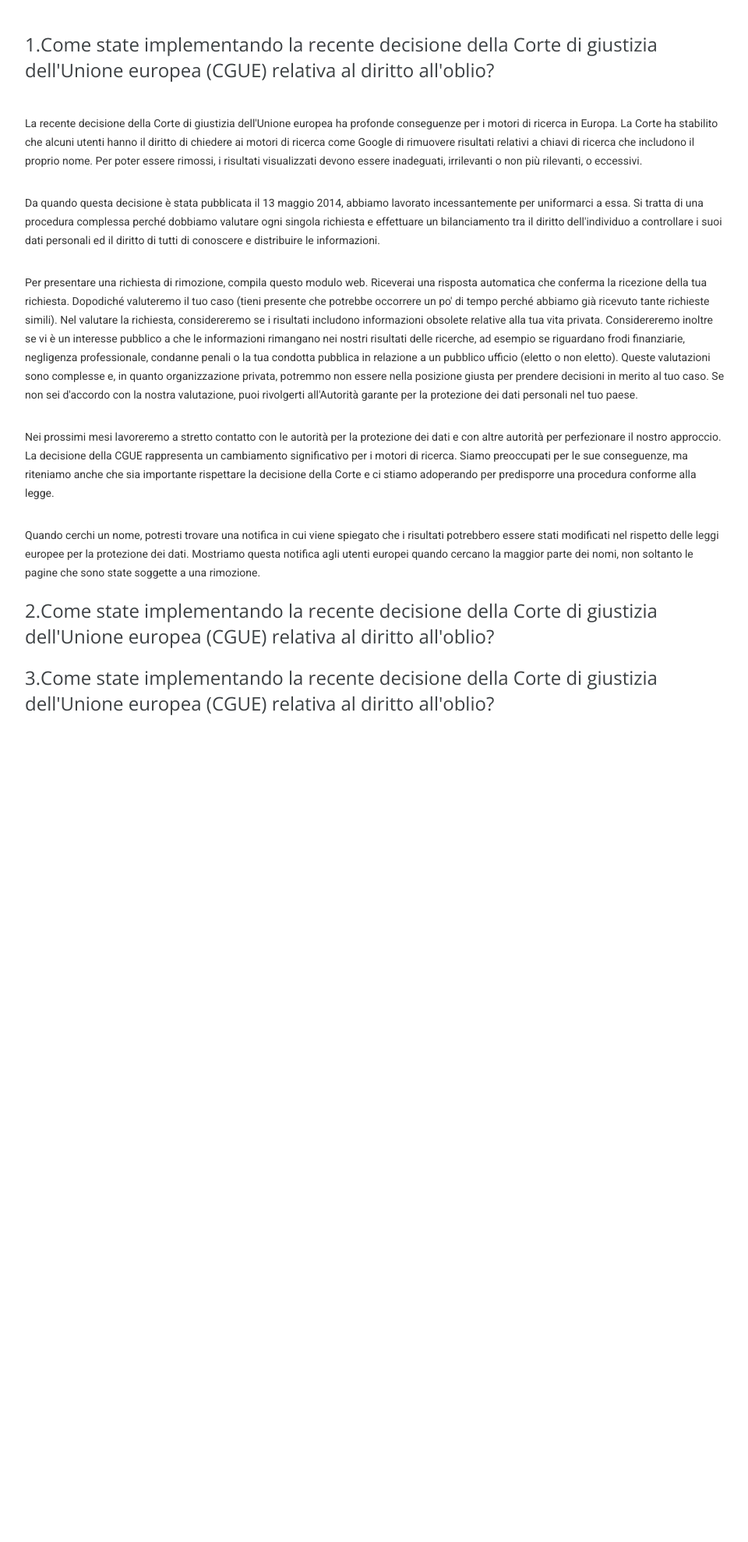
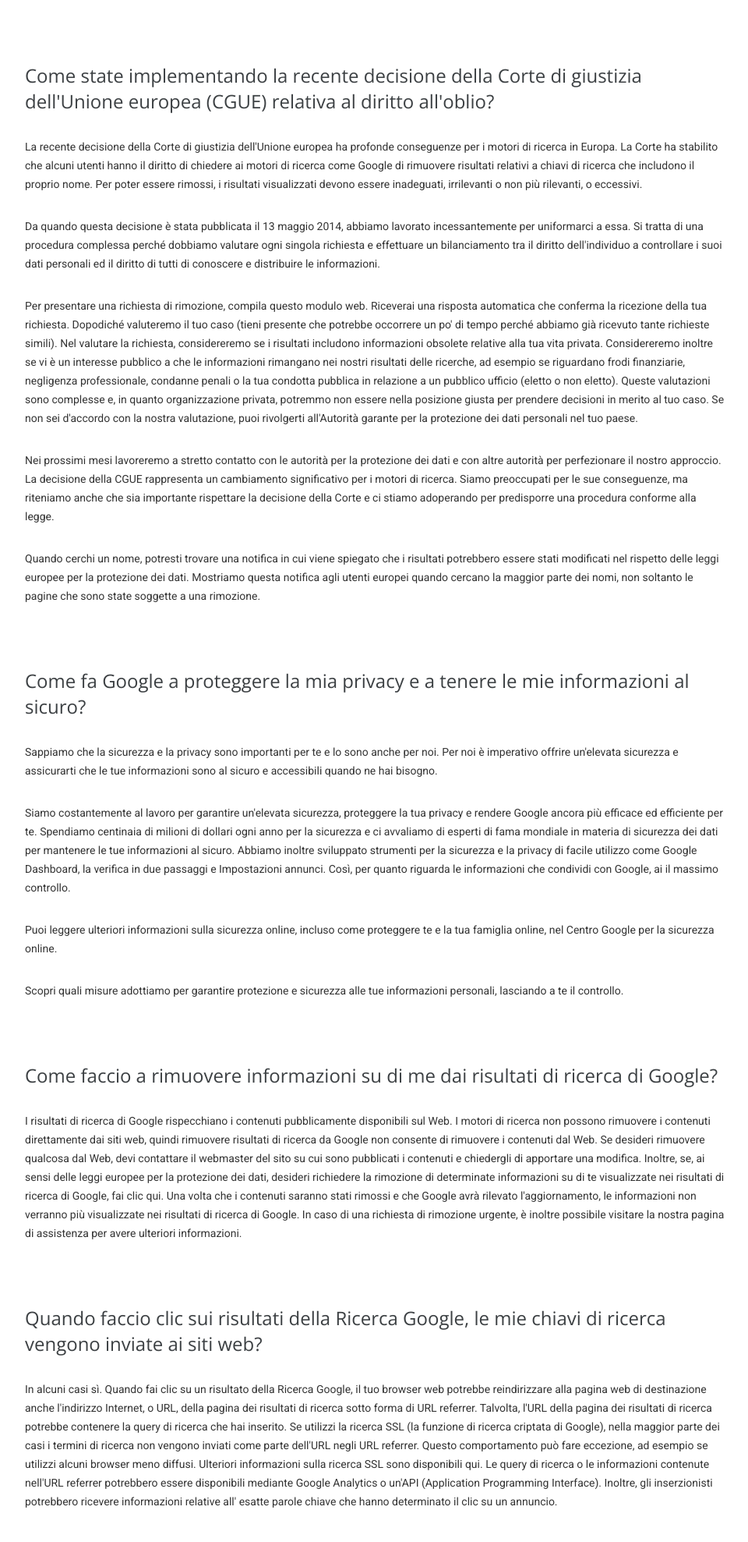
Before and after one commit to cherubina-pantano/php-google-faq, a PHP site: page / in a window 1280 px wide. Shown: the part 116-2093 px from the top of the page at 78% size, without its empty margins (158-1118 px from the left). Before the commit the page ends 1033 px from the top, so only its background shows below. Run offline with PHP 8.4, Linux system fonts and the light colour scheme; data that the repository does not hold is empty.

Commit message:
Main: fixed

```diff
--- a/css/style.css
+++ b/css/style.css
@@ -36,7 +36,7 @@ a {
   font-size: 24px;
   font-weight: 500;
   font-family: 'Open Sans', sans-serif;
-  margin: 20px 0;
+  margin: 80px 0px 0;
   color: #3c4043;
 }
 
--- a/index.php
+++ b/index.php
@@ -42,9 +42,11 @@
         <?php
         $Faqs = [
           [
-            'Q' => '1.Come state implementando la recente decisione della
+            'Q' => 'Come state implementando la recente decisione della
                     Corte di giustizia dell\'Unione europea (CGUE) relativa al diritto all\'oblio?',
-            'A' => ['La recente decisione della Corte di giustizia dell\'Unione europea ha
+
+            'A' => [
+                   'La recente decisione della Corte di giustizia dell\'Unione europea ha
                     profonde conseguenze per i motori di ricerca in Europa. La Corte ha
                     stabilito che alcuni utenti hanno il diritto di chiedere ai motori di
                     ricerca come Google di rimuovere risultati relativi a chiavi di ricerca
@@ -82,38 +84,74 @@
                   ],
           ],
           [
-            'Q' => '2.Come state implementando la recente decisione della
-                    Corte di giustizia dell\'Unione europea (CGUE) relativa al diritto all\'oblio?',
-            'A' => '2.La recente decisione della Corte di giustizia dell\'Unione europea ha
-                    profonde conseguenze per i motori di ricerca in Europa. La Corte ha
-                    stabilito che alcuni utenti hanno il diritto di chiedere ai motori di
-                    ricerca come Google di rimuovere risultati relativi a chiavi di ricerca
-                    che includono il proprio nome. Per poter essere rimossi, i risultati
-                    visualizzati devono essere inadeguati, irrilevanti o non più rilevanti, o eccessivi.'
+            'Q' => 'Come fa Google a proteggere la mia privacy e a tenere le mie informazioni al sicuro?',
+
+            'A' => [
+                    'Sappiamo che la sicurezza e la privacy sono importanti per te
+                    e lo sono anche per noi. Per noi è imperativo offrire un\'elevata
+                    sicurezza e assicurarti che le tue informazioni sono al sicuro e accessibili
+                    quando ne hai bisogno.',
+
+                    'Siamo costantemente al lavoro per garantire un\'elevata sicurezza,
+                    proteggere la tua privacy e rendere Google ancora più efficace
+                    ed efficiente per te. Spendiamo centinaia di milioni di dollari
+                    ogni anno per la sicurezza e ci avvaliamo di esperti di fama mondiale
+                    in materia di sicurezza dei dati per mantenere le tue informazioni al sicuro.
+                    Abbiamo inoltre sviluppato strumenti per la sicurezza e la privacy di facile
+                    utilizzo come Google Dashboard, la verifica in due passaggi e Impostazioni annunci.
+                    Così, per quanto riguarda le informazioni che condividi con Google, ai il massimo controllo.',
+
+                    'Puoi leggere ulteriori informazioni sulla sicurezza online,
+                    incluso come proteggere te e la tua famiglia online, nel Centro Google per la sicurezza online.',
+
+                    'Scopri quali misure adottiamo per garantire protezione e
+                    sicurezza alle tue informazioni personali, lasciando a te il controllo.',
+                  ],
           ],
           [
-            'Q' => '3.Come state implementando la recente decisione della
-                    Corte di giustizia dell\'Unione europea (CGUE) relativa al diritto all\'oblio?',
-            'A' => '3.La recente decisione della Corte di giustizia dell\'Unione europea ha
-                    profonde conseguenze per i motori di ricerca in Europa. La Corte ha
-                    stabilito che alcuni utenti hanno il diritto di chiedere ai motori di
-                    ricerca come Google di rimuovere risultati relativi a chiavi di ricerca
-                    che includono il proprio nome. Per poter essere rimossi, i risultati
-                    visualizzati devono essere inadeguati, irrilevanti o non più rilevanti, o eccessivi.'
+            'Q' => 'Come faccio a rimuovere informazioni su di me dai risultati di ricerca di Google?',
+
+            'A' => [
+                    'I risultati di ricerca di Google rispecchiano i contenuti pubblicamente disponibili sul Web.
+                    I motori di ricerca non possono rimuovere i contenuti direttamente dai siti web,
+                    quindi rimuovere risultati di ricerca da Google non consente di rimuovere
+                    i contenuti dal Web. Se desideri rimuovere qualcosa dal Web, devi contattare
+                    il webmaster del sito su cui sono pubblicati i contenuti e chiedergli di apportare una modifica.
+                    Inoltre, se, ai sensi delle leggi europee per la protezione dei dati,
+                    desideri richiedere la rimozione di determinate informazioni su di te visualizzate
+                    nei risultati di ricerca di Google, fai clic qui.
+                    Una volta che i contenuti saranno stati rimossi e che Google avrà rilevato l\'aggiornamento,
+                    le informazioni non verranno più visualizzate nei risultati di ricerca di Google.
+                    In caso di una richiesta di rimozione urgente, è inoltre possibile visitare la nostra pagina di assistenza per avere ulteriori informazioni.',
+                  ],
+          ],
+          [
+            'Q' => 'Quando faccio clic sui risultati della Ricerca Google, le mie chiavi di ricerca vengono inviate ai siti web?',
+
+            'A' => [
+                    'In alcuni casi sì. Quando fai clic su un risultato della Ricerca Google,
+                    il tuo browser web potrebbe reindirizzare alla pagina web di destinazione
+                    anche l\'indirizzo Internet, o URL, della pagina dei risultati di ricerca sotto forma di URL referrer.
+                    Talvolta, l\'URL della pagina dei risultati di ricerca potrebbe contenere la query di ricerca che hai inserito.
+                    Se utilizzi la ricerca SSL (la funzione di ricerca criptata di Google),
+                    nella maggior parte dei casi i termini di ricerca non vengono inviati come parte dell\'URL negli URL referrer.
+                    Questo comportamento può fare eccezione, ad esempio se utilizzi alcuni browser meno diffusi.
+                    Ulteriori informazioni sulla ricerca SSL sono disponibili qui.
+                    Le query di ricerca o le informazioni contenute nell\'URL referrer potrebbero essere disponibili mediante
+                    Google Analytics o un\'API (Application Programming Interface).
+                    Inoltre, gli inserzionisti potrebbero ricevere informazioni relative all\' esatte parole chiave che hanno determinato il clic su un annuncio.',
+                  ],
           ],
 
         ];
 
         foreach ($Faqs as $key => $Faq) { ?>
-            <h3 class="title"><?php echo $Faq['Q']; ?> </h3>
-
+            <h2 class="title"><?php echo $Faq['Q']; ?> </h2>
             <?php foreach ($Faq['A'] as $value ) { ?>
               <p class="text"> <?php echo $value; ?> </p>
 
             <!-- }?> -->
         <?php }} ?>
-
-
       </div>
     </main>
 
```
